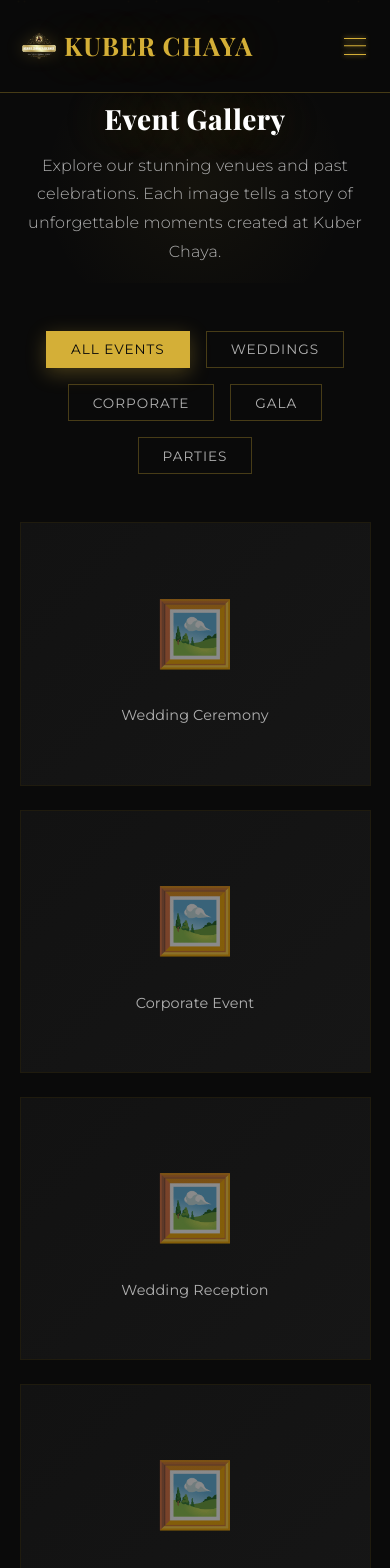
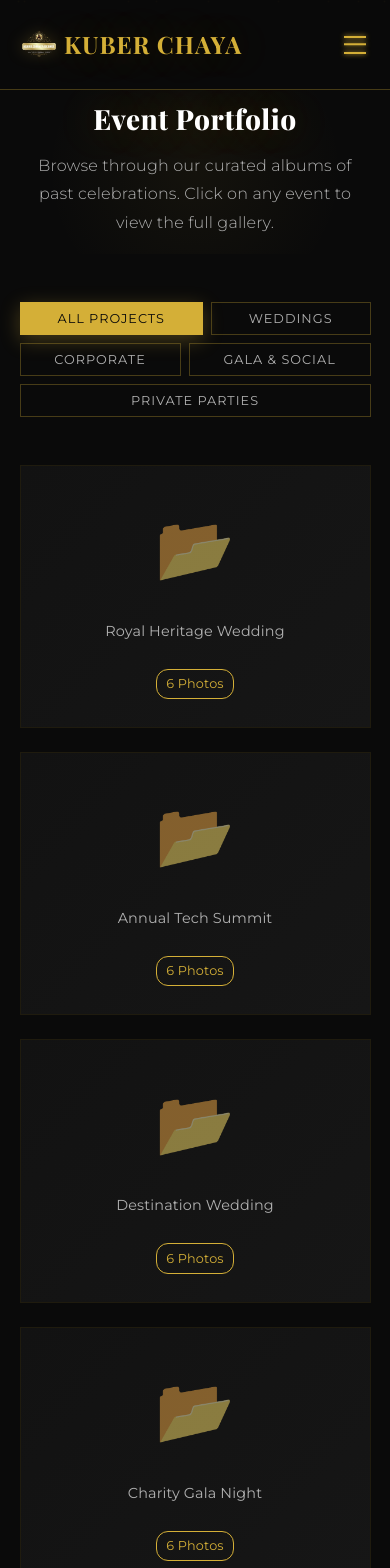
Before and after one commit to Omkar1201/Kuber_Chaya, a React (Vite) app: page /gallery in a window 390 px wide. Shown: the top 1568 px of the page. Built offline with nearby package versions, Linux system fonts and the light colour scheme.

Commit message:
gallery updated with basic changes

```diff
--- a/src/components/Modal.jsx
+++ b/src/components/Modal.jsx
@@ -2,7 +2,7 @@ import { useEffect } from 'react';
 import PropTypes from 'prop-types';
 import './Modal.css';
 
-function Modal({ isOpen, onClose, children }) {
+function Modal({ isOpen, onClose, children, className = '' }) {
     useEffect(() => {
         if (isOpen) {
             document.body.style.overflow = 'hidden';
@@ -25,7 +25,7 @@ function Modal({ isOpen, onClose, children }) {
 
     return (
         <div className="modal-overlay" onClick={handleBackdropClick}>
-            <div className="modal-content">
+            <div className={`modal-content ${className}`}>
                 <button className="modal-close" onClick={onClose} aria-label="Close modal">
                     ✕
                 </button>
@@ -39,6 +39,7 @@ Modal.propTypes = {
     isOpen: PropTypes.bool.isRequired,
     onClose: PropTypes.func.isRequired,
     children: PropTypes.node.isRequired,
+    className: PropTypes.string,
 };
 
 export default Modal;
--- a/src/components/Navbar.css
+++ b/src/components/Navbar.css
@@ -314,7 +314,7 @@
     }
 
     .logo {
-        font-size: 1.6rem;
+        font-size: 1.5rem;
         letter-spacing: 1px;
         gap: 0.4rem;
     }
--- a/src/pages/Gallery.css
+++ b/src/pages/Gallery.css
@@ -173,6 +173,180 @@
 
     .gallery-grid {
         grid-template-columns: 1fr;
-
     }
 }
+
+/* Album Styles for Modal */
+.modal-album-content {
+    width: 80vw;
+    max-width: 1000px;
+    max-height: 80vh;
+    display: flex;
+    flex-direction: column;
+    padding: 1rem;
+    overflow: hidden;
+    /* Prevent full modal scroll if we want internal scroll */
+}
+
+.modal-header {
+    margin-bottom: 2rem;
+    text-align: center;
+    flex-shrink: 0;
+}
+
+.modal-header h2 {
+    font-family: var(--font-heading);
+    color: var(--color-gold);
+    font-size: 2rem;
+    margin-bottom: 0.5rem;
+}
+
+.modal-header p {
+    color: var(--color-text-secondary);
+    font-size: 0.9rem;
+}
+
+.album-grid {
+    display: grid;
+    grid-template-columns: repeat(auto-fill, minmax(200px, 1fr));
+    gap: 1.5rem;
+    overflow-y: auto;
+    padding-right: 0.5rem;
+    /* Custom scrollbar styling */
+    scrollbar-width: thin;
+    scrollbar-color: var(--color-gold) var(--color-bg-light);
+}
+
+.album-grid::-webkit-scrollbar {
+    width: 6px;
+}
+
+.album-grid::-webkit-scrollbar-thumb {
+    background-color: var(--color-gold);
+    border-radius: 3px;
+}
+
+.album-grid::-webkit-scrollbar-track {
+    background-color: rgba(255, 255, 255, 0.05);
+}
+
+.album-photo-placeholder {
+    aspect-ratio: 1;
+    background: rgba(255, 255, 255, 0.05);
+    border: 1px solid var(--color-border);
+    display: flex;
+    flex-direction: column;
+    align-items: center;
+    justify-content: center;
+    gap: 0.5rem;
+    border-radius: 4px;
+    transition: var(--transition-normal);
+}
+
+.album-photo-placeholder:hover {
+    background: rgba(212, 175, 55, 0.1);
+    border-color: var(--color-gold);
+}
+
+.photo-icon {
+    font-size: 2rem;
+    opacity: 0.7;
+}
+
+.photo-label {
+    font-size: 0.8rem;
+    color: var(--color-text-secondary);
+}
+
+.item-count {
+    margin-top: 0.5rem;
+    font-size: 0.8rem;
+    color: var(--color-gold);
+    padding: 0.2rem 0.6rem;
+    border: 1px solid var(--color-gold);
+    border-radius: 12px;
+}
+
+.view-icon {
+    font-size: 1rem;
+    font-weight: 500;
+    letter-spacing: 1px;
+    text-transform: uppercase;
+    color: var(--color-bg-primary);
+    padding: 0.8rem 1.5rem;
+    background: var(--color-gold);
+    border-radius: 2px;
+}
+
+@media (max-width: 768px) {
+    .modal-album-content {
+        width: 95vw;
+        padding: 0;
+    }
+
+    .album-grid {
+        grid-template-columns: repeat(auto-fill, minmax(140px, 1fr));
+        gap: 1rem;
+    }
+
+    .modal-header h2 {
+        font-size: 1.5rem;
+    }
+}
+
+@media (max-width: 480px) {
+    .gallery-filters {
+        gap: 0.5rem;
+    }
+
+    .filter-btn {
+        padding: 0.5rem 1rem;
+        font-size: 0.8rem;
+        flex: 1 1 auto;
+        /* Allow buttons to grow/shrink properly */
+    }
+
+    /* Force full screen modal on mobile */
+    .album-modal {
+        width: 100% !important;
+        height: 100% !important;
+        max-width: 100% !important;
+        max-height: 100% !important;
+        border-radius: 0 !important;
+        padding: 0 !important;
+        border: none !important;
+        display: flex;
+        flex-direction: column;
+    }
+
+    .modal-album-content {
+        width: 100%;
+        height: 100%;
+        max-height: 100vh;
+        border-radius: 0;
+        padding: 4rem 1rem 1rem;
+        /* Top padding for close button */
+        display: flex;
+        flex-direction: column;
+    }
+
+    .album-grid {
+        grid-template-columns: repeat(2, 1fr);
+        /* Force 2 columns */
+        gap: 0.8rem;
+        flex: 1;
+        /* Take remaining space */
+        padding-bottom: 2rem;
+    }
+
+    .modal-header {
+        margin-bottom: 1rem;
+    }
+
+    .modal-header h2 {
+        font-size: 1.3rem;
+    }
+
+    /* Reposition close button if needed, but default absolute usually works.
+       We gave padding-top to content to avoid overlap. */
+}
--- a/src/pages/Gallery.jsx
+++ b/src/pages/Gallery.jsx
@@ -7,28 +7,88 @@ function Gallery() {
     const [selectedImage, setSelectedImage] = useState(null);
     const [filter, setFilter] = useState('all');
 
-    // Placeholder images with categories
+    // Placeholder images with categories and sub-gallery items
     const images = [
-        { id: 1, category: 'weddings', alt: 'Wedding Ceremony' },
-        { id: 2, category: 'corporate', alt: 'Corporate Event' },
-        { id: 3, category: 'weddings', alt: 'Wedding Reception' },
-        { id: 4, category: 'gala', alt: 'Gala Night' },
-        { id: 5, category: 'parties', alt: 'Birthday Party' },
-        { id: 6, category: 'weddings', alt: 'Wedding Venue' },
-        { id: 7, category: 'corporate', alt: 'Conference Hall' },
-        { id: 8, category: 'gala', alt: 'Gala Dinner' },
-        { id: 9, category: 'parties', alt: 'Private Party' },
-        { id: 10, category: 'weddings', alt: 'Outdoor Wedding' },
-        { id: 11, category: 'corporate', alt: 'Team Building' },
-        { id: 12, category: 'gala', alt: 'Award Ceremony' },
+        {
+            id: 1,
+            category: 'weddings',
+            alt: 'Royal Heritage Wedding',
+            gallery: Array(6).fill(null).map((_, i) => ({ id: i, alt: `Wedding Moment ${i + 1}` }))
+        },
+        {
+            id: 2,
+            category: 'corporate',
+            alt: 'Annual Tech Summit',
+            gallery: Array(6).fill(null).map((_, i) => ({ id: i, alt: `Conference Session ${i + 1}` }))
+        },
+        {
+            id: 3,
+            category: 'weddings',
+            alt: 'Destination Wedding',
+            gallery: Array(6).fill(null).map((_, i) => ({ id: i, alt: `Wedding Decor ${i + 1}` }))
+        },
+        {
+            id: 4,
+            category: 'gala',
+            alt: 'Charity Gala Night',
+            gallery: Array(6).fill(null).map((_, i) => ({ id: i, alt: `Gala Event ${i + 1}` }))
+        },
+        {
+            id: 5,
+            category: 'parties',
+            alt: 'Birthday Bash',
+            gallery: Array(8).fill(null).map((_, i) => ({ id: i, alt: `Party Vibe ${i + 1}` }))
+        },
+        {
+            id: 6,
+            category: 'weddings',
+            alt: 'Garden Wedding',
+            gallery: Array(5).fill(null).map((_, i) => ({ id: i, alt: `Outdoor Moment ${i + 1}` }))
+        },
+        {
+            id: 7,
+            category: 'corporate',
+            alt: 'Strategy Workshop',
+            gallery: Array(4).fill(null).map((_, i) => ({ id: i, alt: `Meeting Snap ${i + 1}` }))
+        },
+        {
+            id: 8,
+            category: 'gala',
+            alt: 'Awards Night',
+            gallery: Array(6).fill(null).map((_, i) => ({ id: i, alt: `Award Moment ${i + 1}` }))
+        },
+        {
+            id: 9,
+            category: 'parties',
+            alt: 'Anniversary Celebration',
+            gallery: Array(6).fill(null).map((_, i) => ({ id: i, alt: `Celebration ${i + 1}` }))
+        },
+        {
+            id: 10,
+            category: 'weddings',
+            alt: 'Pre-Wedding Shoot',
+            gallery: Array(4).fill(null).map((_, i) => ({ id: i, alt: `Couple Shoot ${i + 1}` }))
+        },
+        {
+            id: 11,
+            category: 'corporate',
+            alt: 'Team Building',
+            gallery: Array(8).fill(null).map((_, i) => ({ id: i, alt: `Activity ${i + 1}` }))
+        },
+        {
+            id: 12,
+            category: 'gala',
+            alt: 'Fashion Show',
+            gallery: Array(6).fill(null).map((_, i) => ({ id: i, alt: `Runway ${i + 1}` }))
+        },
     ];
 
     const categories = [
-        { value: 'all', label: 'All Events' },
+        { value: 'all', label: 'All Projects' },
         { value: 'weddings', label: 'Weddings' },
         { value: 'corporate', label: 'Corporate' },
-        { value: 'gala', label: 'Gala' },
-        { value: 'parties', label: 'Parties' },
+        { value: 'gala', label: 'Gala & Social' },
+        { value: 'parties', label: 'Private Parties' },
     ];
 
     const filteredImages = filter === 'all'
@@ -40,10 +100,10 @@ function Gallery() {
             <div className="gallery-page">
                 <section className="gallery-hero">
                     <div className="container">
-                        <h1 className="page-title">Event Gallery</h1>
+                        <h1 className="page-title">Event Portfolio</h1>
                         <p className="page-subtitle">
-                            Explore our stunning venues and past celebrations. Each image tells a story of
-                            unforgettable moments created at Kuber Chaya.
+                            Browse through our curated albums of past celebrations.
+                            Click on any event to view the full gallery.
                         </p>
                     </div>
                 </section>
@@ -70,11 +130,12 @@ function Gallery() {
                                     onClick={() => setSelectedImage(image)}
                                 >
                                     <div className="gallery-image-placeholder">
-                                        <span className="placeholder-icon">🖼️</span>
+                                        <span className="placeholder-icon">📂</span>
                                         <p className="placeholder-text">{image.alt}</p>
+                                        <span className="item-count">{image.gallery.length} Photos</span>
                                     </div>
                                     <div className="gallery-overlay">
-                                        <span className="view-icon">🔍</span>
+                                        <span className="view-icon">View Album</span>
                                     </div>
                                 </div>
                             ))}
@@ -82,13 +143,20 @@ function Gallery() {
                     </div>
                 </section>
 
-                <Modal isOpen={selectedImage !== null} onClose={() => setSelectedImage(null)}>
+                <Modal isOpen={selectedImage !== null} onClose={() => setSelectedImage(null)} className="album-modal">
                     {selectedImage && (
-                        <div className="modal-image-content">
-                            <div className="modal-image-placeholder">
-                                <span className="placeholder-icon-large">🖼️</span>
-                                <h3>{selectedImage.alt}</h3>
-                                <p>Image placeholder - {selectedImage.category}</p>
+                        <div className="modal-album-content">
+                            <div className="modal-header">
+                                <h2>{selectedImage.alt}</h2>
+                                <p>{selectedImage.gallery.length} Photos in this album</p>
+                            </div>
+                            <div className="album-grid">
+                                {selectedImage.gallery.map((photo, index) => (
+                                    <div key={index} className="album-photo-placeholder">
+                                        <span className="photo-icon">📷</span>
+                                        <span className="photo-label">{photo.alt}</span>
+                                    </div>
+                                ))}
                             </div>
                         </div>
                     )}
--- a/src/pages/Home.css
+++ b/src/pages/Home.css
@@ -452,7 +452,7 @@
 
     .hero-buttons .btn {
         padding: 0.6rem 0.6rem;
-        font-size: 0.6rem;
+        font-size: 0.7rem;
     }
 }
 
```
